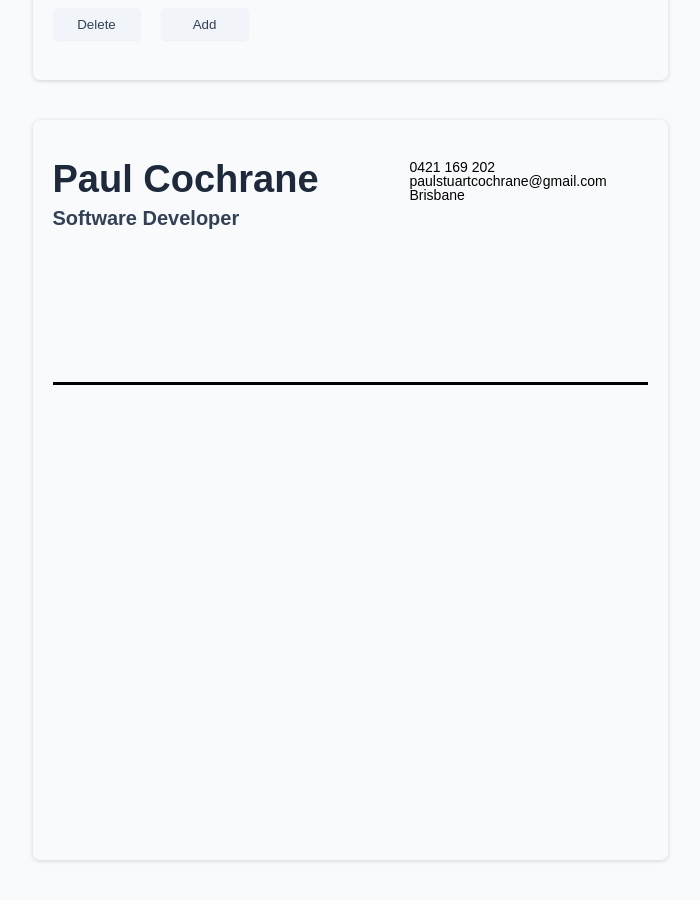
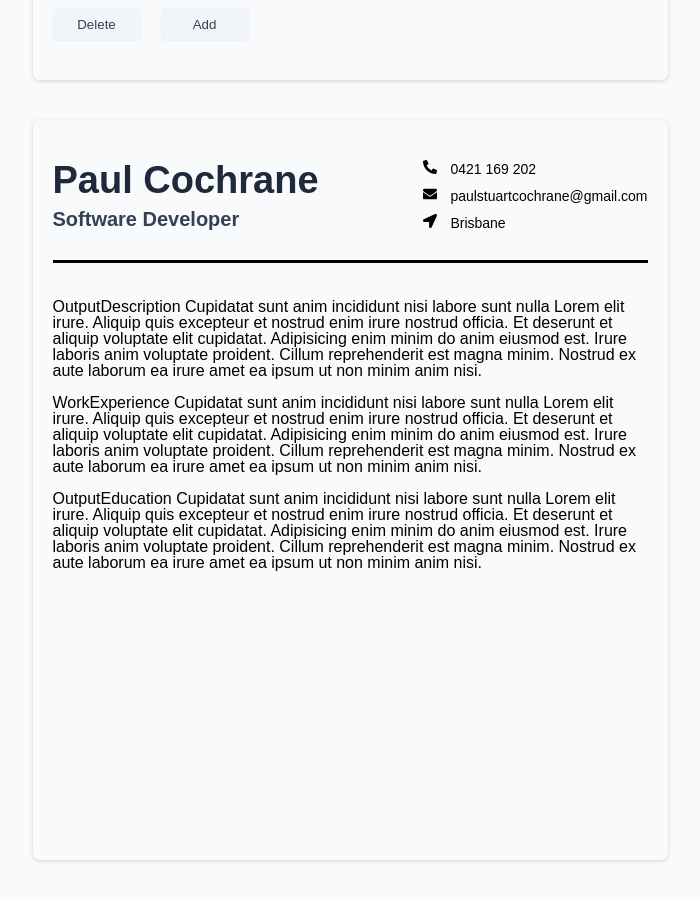
Before and after one commit to pcoch/React-CV-, a React (Create React App) app: page / in a window 1280 px wide. Shown: the part 1380-2280 px from the top of the page, without its empty margins (290-990 px from the left). Built offline with nearby package versions, Linux system fonts and the light colour scheme.

Commit message:
Icons Added

```diff
--- a/package.json
+++ b/package.json
@@ -8,8 +8,11 @@
     "@testing-library/user-event": "^13.5.0",
     "react": "^18.2.0",
     "react-dom": "^18.2.0",
-    "react-scripts": "5.0.1",
+    "react-icons": "^4.4.0",
     "web-vitals": "^2.1.4"
+  },
+  "devDependencies": {
+    "react-scripts": "5.0.1"
   },
   "scripts": {
     "start": "react-scripts start",
--- a/public/index.html
+++ b/public/index.html
@@ -10,34 +10,14 @@
       content="Web site created using create-react-app"
     />
     <link rel="apple-touch-icon" href="%PUBLIC_URL%/logo192.png" />
-    <!--
-      manifest.json provides metadata used when your web app is installed on a
-      user's mobile device or desktop. See https://developers.google.com/web/fundamentals/web-app-manifest/
-    -->
+
     <link rel="manifest" href="%PUBLIC_URL%/manifest.json" />
-    <!--
-      Notice the use of %PUBLIC_URL% in the tags above.
-      It will be replaced with the URL of the `public` folder during the build.
-      Only files inside the `public` folder can be referenced from the HTML.
 
-      Unlike "/favicon.ico" or "favicon.ico", "%PUBLIC_URL%/favicon.ico" will
-      work correctly both with client-side routing and a non-root public URL.
-      Learn how to configure a non-root public URL by running `npm run build`.
-    -->
-    <title>React App</title>
+    <title>CV App</title>
   </head>
   <body>
     <noscript>You need to enable JavaScript to run this app.</noscript>
     <div id="root"></div>
-    <!--
-      This HTML file is a template.
-      If you open it directly in the browser, you will see an empty page.
 
-      You can add webfonts, meta tags, or analytics to this file.
-      The build step will place the bundled scripts into the <body> tag.
-
-      To begin the development, run `npm start` or `yarn start`.
-      To create a production bundle, use `npm run build` or `yarn build`.
-    -->
   </body>
 </html>
--- a/src/App.js
+++ b/src/App.js
@@ -1,6 +1,7 @@
 import InputContainer from "./Components/InputContainer";
 import OutputContainer from "./Components/OutputContainer";
 import "./Styles/App.css";
+import "./Styles/Output.css";
 
 function App() {
   return (
--- a/src/Components/OutputContainer.js
+++ b/src/Components/OutputContainer.js
@@ -1,10 +1,16 @@
 import React from "react";
 import OutputHeader from "./OutputHeader";
+import OutputWorkExperience from "./OutputWorkExperience";
+import OutputDescription from "./OutputDescription";
+import OutputEducation from "./OutputEducation";
 
 export default function OutputContainer() {
   return (
     <div className="OutputContainer">
       <OutputHeader />
+      <OutputDescription />
+      <OutputWorkExperience />
+      <OutputEducation />
     </div>
   );
 }
--- /dev/null
+++ b/src/Components/OutputDescription.js
@@ -0,0 +1,14 @@
+import React from "react";
+
+export default function OutputDescription() {
+  return (
+    <div>
+      OutputDescription Cupidatat sunt anim incididunt nisi labore sunt nulla
+      Lorem elit irure. Aliquip quis excepteur et nostrud enim irure nostrud
+      officia. Et deserunt et aliquip voluptate elit cupidatat. Adipisicing enim
+      minim do anim eiusmod est. Irure laboris anim voluptate proident. Cillum
+      reprehenderit est magna minim. Nostrud ex aute laborum ea irure amet ea
+      ipsum ut non minim anim nisi.
+    </div>
+  );
+}
--- /dev/null
+++ b/src/Components/OutputEducation.js
@@ -0,0 +1,14 @@
+import React from "react";
+
+export default function OutputEducation() {
+  return (
+    <div>
+      OutputEducation Cupidatat sunt anim incididunt nisi labore sunt nulla
+      Lorem elit irure. Aliquip quis excepteur et nostrud enim irure nostrud
+      officia. Et deserunt et aliquip voluptate elit cupidatat. Adipisicing enim
+      minim do anim eiusmod est. Irure laboris anim voluptate proident. Cillum
+      reprehenderit est magna minim. Nostrud ex aute laborum ea irure amet ea
+      ipsum ut non minim anim nisi.
+    </div>
+  );
+}
--- a/src/Components/OutputHeader.js
+++ b/src/Components/OutputHeader.js
@@ -1,4 +1,7 @@
 import React from "react";
+import { FaLocationArrow } from "react-icons/fa";
+import { FaEnvelope } from "react-icons/fa";
+import { FaPhoneAlt } from "react-icons/fa";
 
 export default function OutputHeader() {
   return (
@@ -8,10 +11,15 @@ export default function OutputHeader() {
         <h4>Software Developer</h4>
       </div>
       <div className="headerRight">
-        <span>0421 169 202</span>
-        <span>paulstuartcochrane@gmail.com</span>
-        <span>Brisbane</span>
-        <svg data-testid="DeleteIcon"></svg>
+        <span>
+          <FaPhoneAlt /> 0421 169 202
+        </span>
+        <span>
+          <FaEnvelope /> paulstuartcochrane@gmail.com
+        </span>
+        <span>
+          <FaLocationArrow /> Brisbane
+        </span>
       </div>
     </div>
   );
--- /dev/null
+++ b/src/Components/OutputWorkExperience.js
@@ -0,0 +1,14 @@
+import React from "react";
+
+export default function OutputWorkExperience() {
+  return (
+    <div>
+      WorkExperience Cupidatat sunt anim incididunt nisi labore sunt nulla Lorem
+      elit irure. Aliquip quis excepteur et nostrud enim irure nostrud officia.
+      Et deserunt et aliquip voluptate elit cupidatat. Adipisicing enim minim do
+      anim eiusmod est. Irure laboris anim voluptate proident. Cillum
+      reprehenderit est magna minim. Nostrud ex aute laborum ea irure amet ea
+      ipsum ut non minim anim nisi.
+    </div>
+  );
+}
--- a/src/Styles/App.css
+++ b/src/Styles/App.css
@@ -105,10 +105,6 @@ h2:not(.first-title){
 	padding: var(--snd-gutter);
 }
 
-.OutputContainer {
-	height: 700px;
-}
-
 /* Input Form Styling */
 .form {
 	display: flex;
@@ -188,66 +184,6 @@ button:hover {
 	cursor: pointer;
 }
 
-/* Output Compnent */
-
-.OutputHeader {
-	display: grid;
-	grid-template-rows: 1fr;
-	grid-template-columns: 60% 40%;
-	margin-top: var(--snd-gutter);
-	padding-bottom: 30px;
-	margin-bottom: var(--snd-gutter);
-	border-bottom: 3px solid black;
-}
-
-.headerLeft {
-	display: flex;
-	flex-direction: column;
-	justify-content: flex-start;
-	align-items: flex-start;
-}
-
-h1 {
-	font-size: 38px;
-	font-weight: 800;
-	color: var(--main-txt-color);
-}
-
-h4 {
-	font-size: 20px;
-	font-weight: 600;
-	color: var(--snd-txt-color);
-	margin-top: 10px;
-}
-
-.headerRight {
-	display: flex;
-	flex-direction: column;
-	justify-content: space-between;
-	align-items: flex-start;
-	height: 100%;
-	font-size: 14px;
-	font-weight: 500;
-}
-
-
-
-
-
-
-
-
-
-
-
-
-
-
-
-
-
-
-
 
 @media only screen and (max-width: 1230px) {
 	.App {
--- /dev/null
+++ b/src/Styles/Output.css
@@ -0,0 +1,58 @@
+/* Output Compnent */
+.OutputContainer {
+	display: flex;
+	flex-direction: column;
+	height: 700px;
+	gap: 16px;
+}
+
+.OutputHeader {
+    display: flex;
+    flex-wrap: wrap;
+    justify-content: space-between;
+    align-items: center;
+    height: 70px;
+	margin-top: var(--snd-gutter);
+	margin-bottom: var(--snd-gutter);
+	padding-bottom: 30px;
+	border-bottom: 3px solid black;
+}
+
+.headerLeft {
+	display: flex;
+	flex-direction: column;
+	justify-content: flex-start;
+	align-items: flex-start;
+}
+
+.headerRight {
+	display: flex;
+	flex-direction: column;
+	justify-content: space-between;
+	align-items: flex-start;
+	height: 100%;
+	font-size: 14px;
+	font-weight: 500;
+}
+
+.headerRight>span>svg {
+    margin-right: 10px;
+}
+
+h1 {
+	font-size: 38px;
+	font-weight: 800;
+	color: var(--main-txt-color);
+}
+
+h4 {
+	font-size: 20px;
+	font-weight: 600;
+	color: var(--snd-txt-color);
+	margin-top: 10px;
+}
+
+/* Work Experience */
+
+/* grid-gap: 16px;
+gap: 16px; */
```
Also changed, not shown: 1 other file (tests, documents, lock files or other folders).
